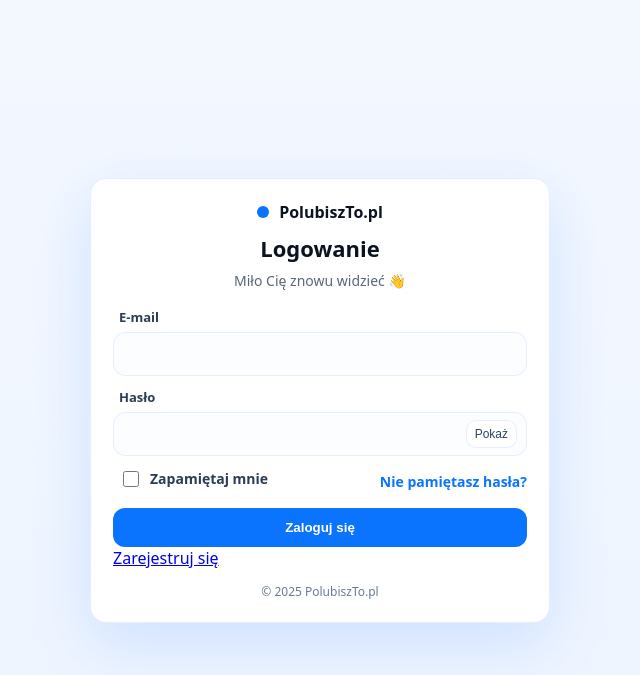
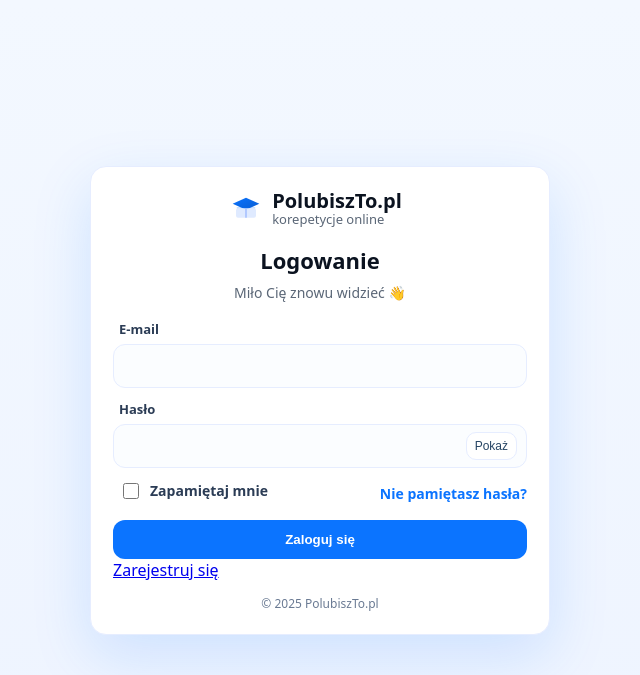
Before and after one commit to Bogdanaugustynski/Korepetycje-online, a Django app: page /login/ in a window 1280 px wide. Shown: the top 675 px of the page, without its empty margins (320-960 px from the left). Run offline with Django 5.2, Linux system fonts and the light colour scheme.

Commit message:
Login: nagłówek przez {% include 'partials/brand.html' %}

```diff
--- a/panel/templates/login.html
+++ b/panel/templates/login.html
@@ -1,3 +1,4 @@
+{% load static %}
 <!DOCTYPE html>
 <html lang="pl">
 <head>
@@ -21,8 +22,8 @@
   html,body{height:100%; margin:0; font-family:system-ui,-apple-system,Segoe UI,Roboto,Ubuntu,"Helvetica Neue",Arial,"Noto Sans",sans-serif; color:var(--ink); background:linear-gradient(180deg,#f3f8ff,#eef4ff)}
   .wrap{min-height:100%; display:grid; place-items:center; padding:20px}
   .card{width:min(var(--maxw),92vw); background:var(--card); border:1px solid var(--line); border-radius:var(--radius); box-shadow:var(--shadow); padding:22px}
-  .brand{display:flex; align-items:center; gap:10px; margin-bottom:10px; justify-content:center}
-  .brand .dot{width:12px;height:12px;border-radius:50%; background:var(--brand)}
+  /* kontener pod logo */
+  .brand{display:flex; justify-content:center; margin-bottom:16px}
   h1{margin:0 0 8px 0; text-align:center; font-size:22px}
   p.sub{margin:0 0 18px 0; text-align:center; color:var(--muted); font-size:14px}
 
@@ -62,7 +63,11 @@
 <body>
   <div class="wrap">
     <main class="card" role="dialog" aria-labelledby="t">
-      <div class="brand"><span class="dot"></span><strong>PolubiszTo.pl</strong></div>
+      <!-- TU: wspólny nagłówek -->
+      <div class="brand">
+        {% include "partials/brand.html" %}
+      </div>
+
       <h1 id="t">Logowanie</h1>
       <p class="sub">Miło Cię znowu widzieć 👋</p>
 
```
